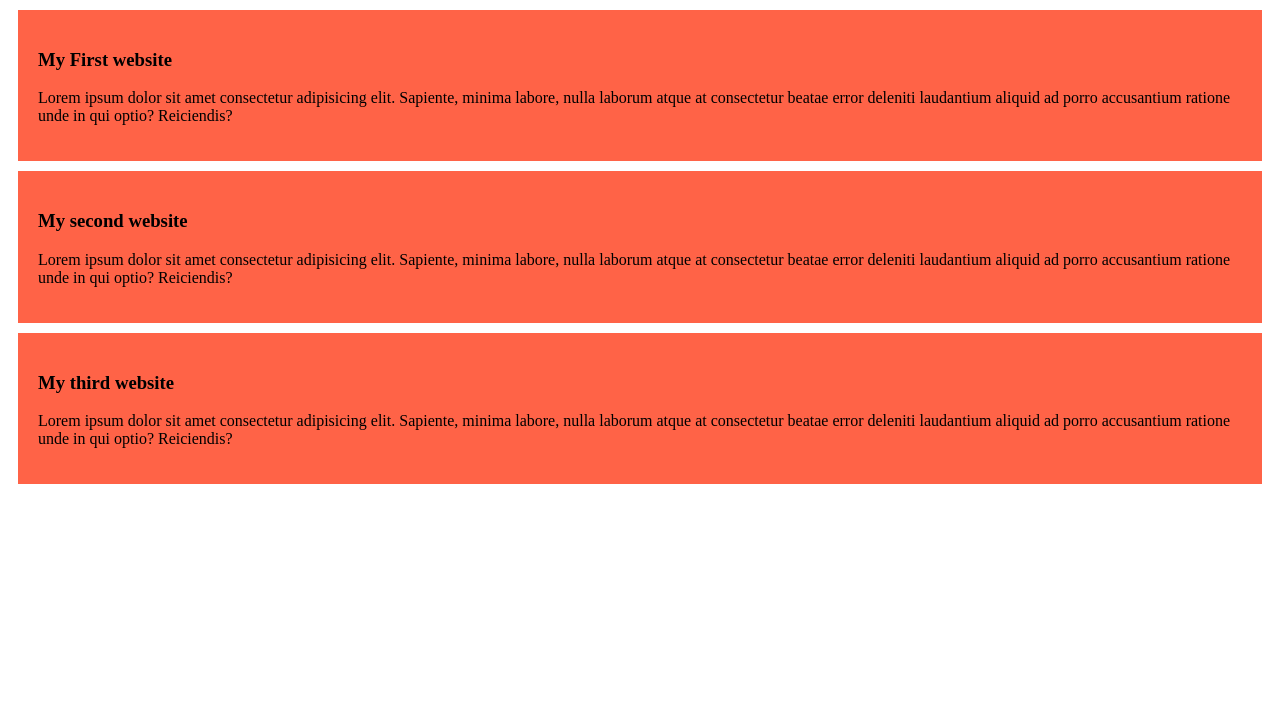
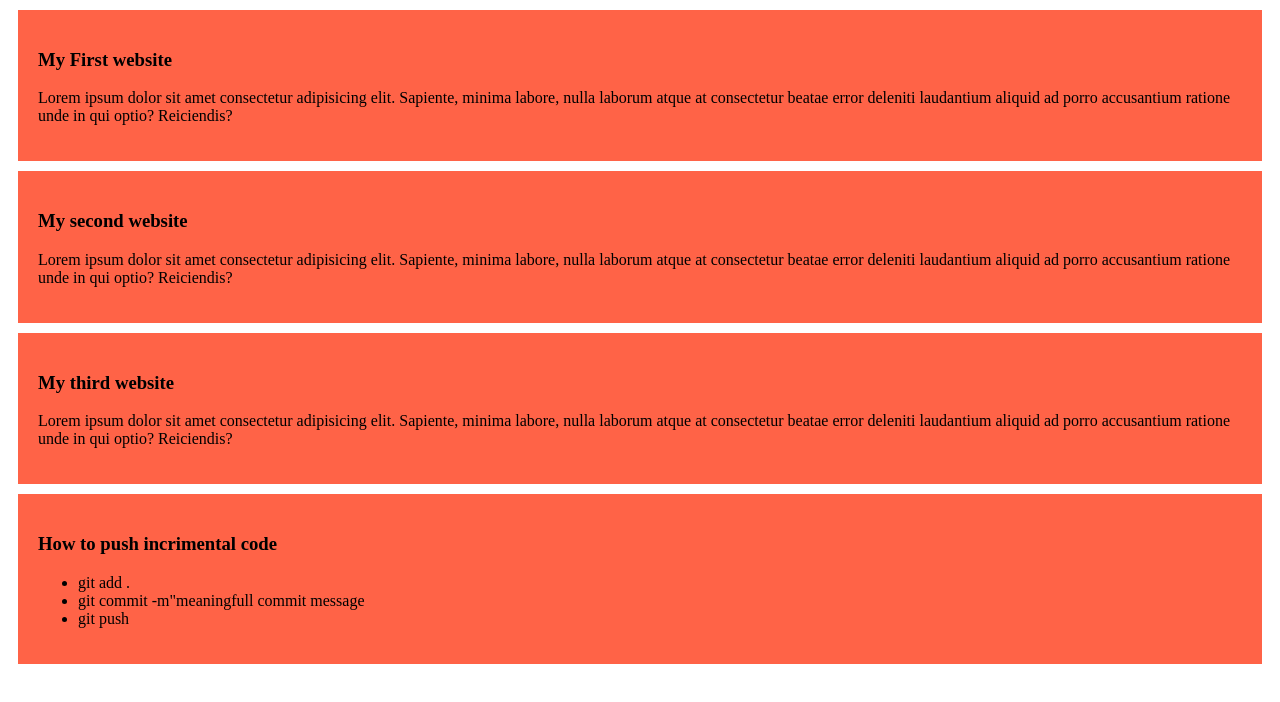
Before and after one commit to Naim2953/my-simple-website, a plain HTML site: page index.html in a window 1280 px wide. Drawn offline with Linux system fonts and the light colour scheme.

Commit message:
ul added

```diff
--- a/index.html
+++ b/index.html
@@ -39,6 +39,14 @@
 
 
 </div>
+<div>
+    <h3>How to push incrimental code</h3>
+    <ul>
+        <li>git add .</li>
+        <li>git commit -m"meaningfull commit message</li>
+        <li>git push</li>
+    </ul>
+</div>
 
 
 
```
